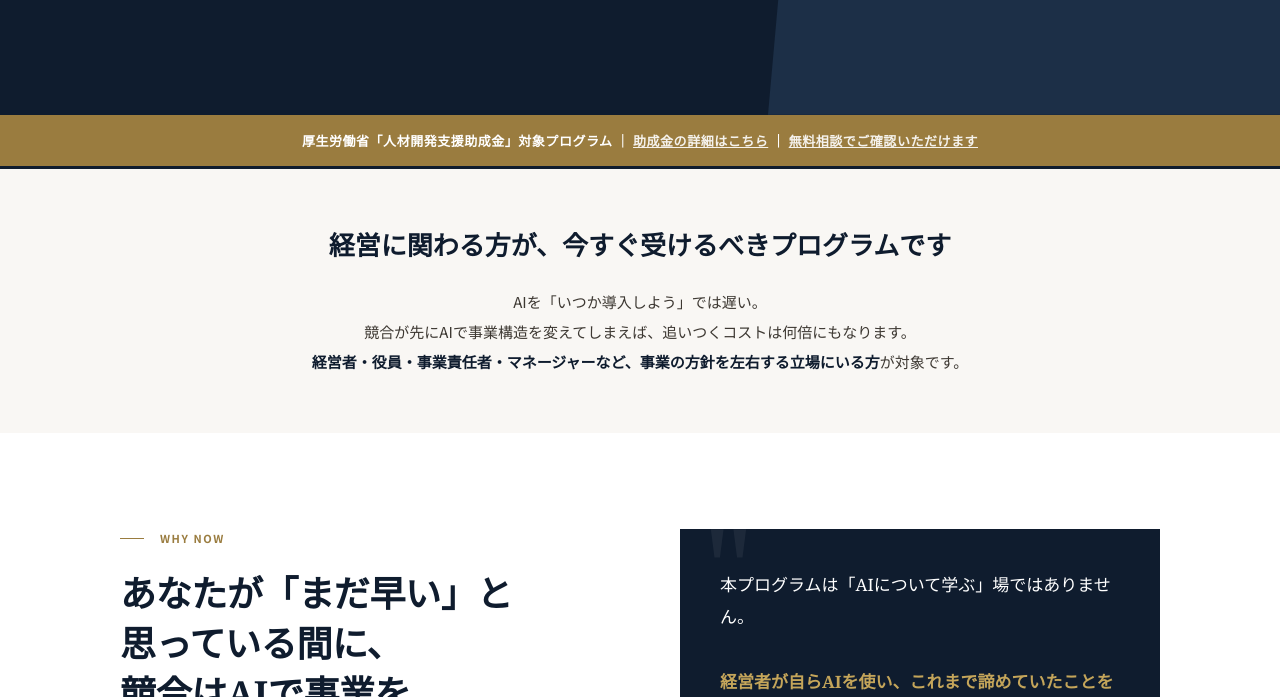
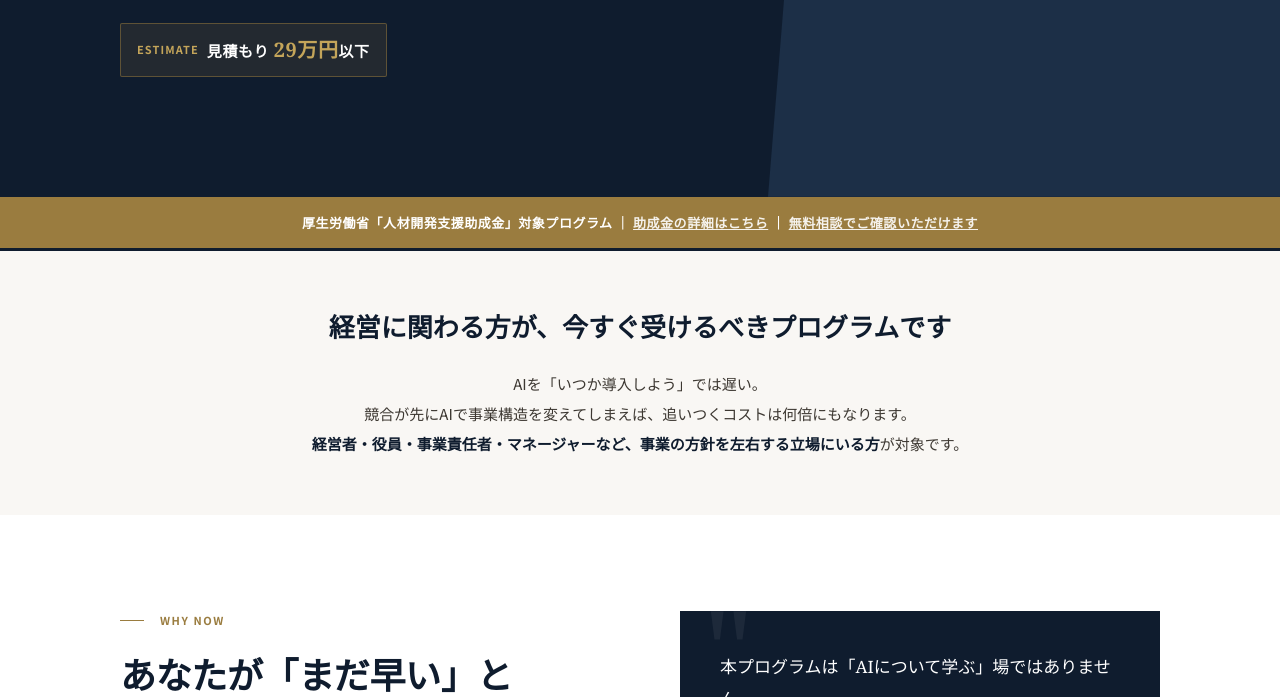
Before and after one commit to shotagneff/ai-naisei-lp, a plain HTML site: page index.html in a window 1280 px wide. Shown: the part 747-1444 px from the top of the page. Drawn offline with Linux system fonts and the light colour scheme.

Commit message:
ヒーローに見積もり29万円以下バッジを追加

```diff
--- a/index.html
+++ b/index.html
@@ -181,6 +181,34 @@
     letter-spacing: 0.06em;
     line-height: 1.5;
   }
+  .hero-badge {
+    display: inline-flex;
+    align-items: center;
+    gap: 8px;
+    margin-top: 28px;
+    background: rgba(154,124,63,0.15);
+    border: 1px solid rgba(154,124,63,0.5);
+    padding: 8px 16px;
+    border-radius: 2px;
+  }
+  .hero-badge-icon {
+    font-size: 11px;
+    color: var(--gold-light);
+    letter-spacing: 0.1em;
+    text-transform: uppercase;
+    font-weight: 700;
+  }
+  .hero-badge-text {
+    font-family: var(--serif);
+    font-size: 15px;
+    font-weight: 700;
+    color: var(--white);
+    letter-spacing: 0.04em;
+  }
+  .hero-badge-text span {
+    font-size: 20px;
+    color: var(--gold-light);
+  }
 
   /* ===== SUBSIDY STRIP ===== */
   .subsidy-strip {
@@ -1138,6 +1166,10 @@
         <div class="hero-stat-num">3</div>
         <div class="hero-stat-label">名限定<br>少人数制</div>
       </div>
+    </div>
+    <div class="hero-badge">
+      <span class="hero-badge-icon">ESTIMATE</span>
+      <span class="hero-badge-text">見積もり <span>29万円</span>以下</span>
     </div>
   </div>
 </section>
```
